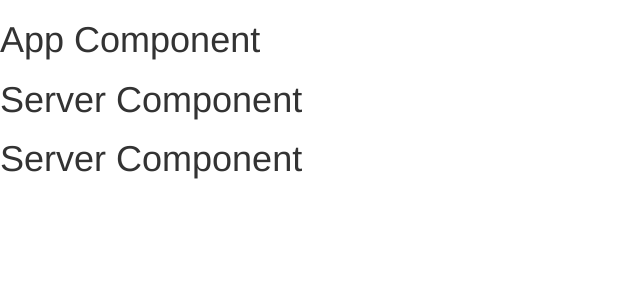
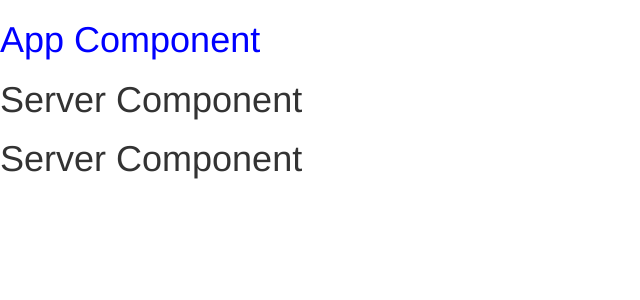
Before and after one commit to gabicgama/Angular-Complete-Guide, an Angular app in the folder myApp/: page / in a window 1280 px wide. Shown: the top 300 px of the page, without its empty margins (0-640 px from the left). Built offline with nearby package versions, Linux system fonts and the light colour scheme.

Commit message:
working with component syles

```diff
--- a/myApp/src/app/app.component.css
+++ b/myApp/src/app/app.component.css
@@ -0,0 +1,3 @@
+h1 {
+    color: blueviolet;
+}
--- a/myApp/src/app/app.component.ts
+++ b/myApp/src/app/app.component.ts
@@ -3,7 +3,12 @@ import { Component } from '@angular/core';
 @Component({
   selector: 'app-root',
   templateUrl: './app.component.html',
-  styleUrls: ['./app.component.css']
+  //styleUrls: ['./app.component.css']
+  styles: [`
+    h1 {
+      color: blue;
+    }
+  `]
 })
 export class AppComponent {
 }
```
